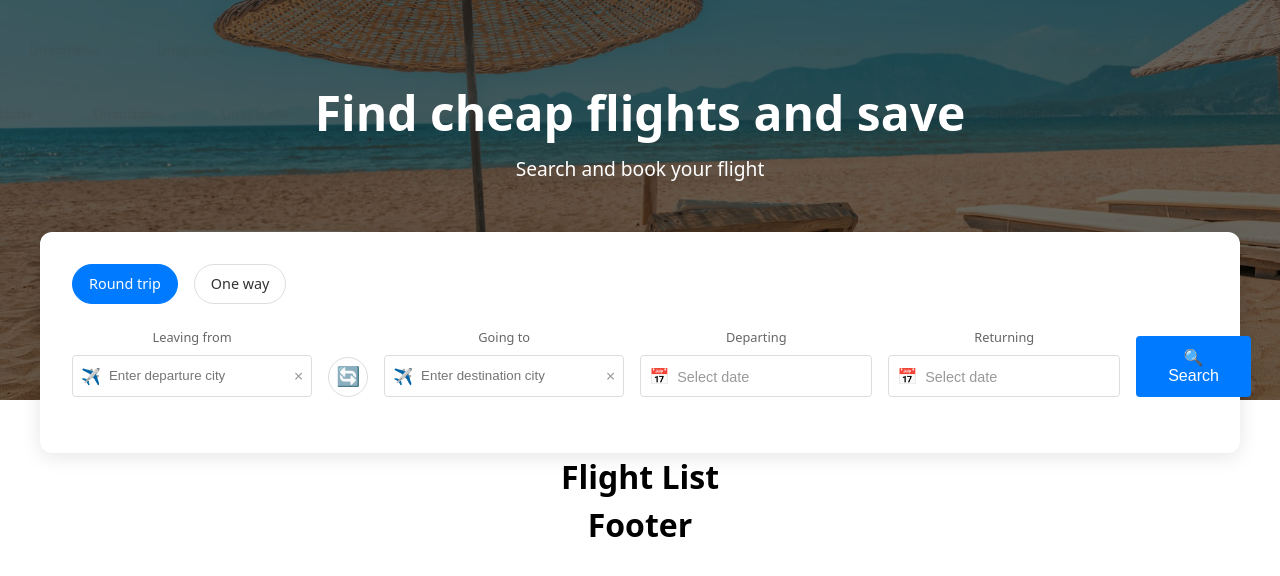
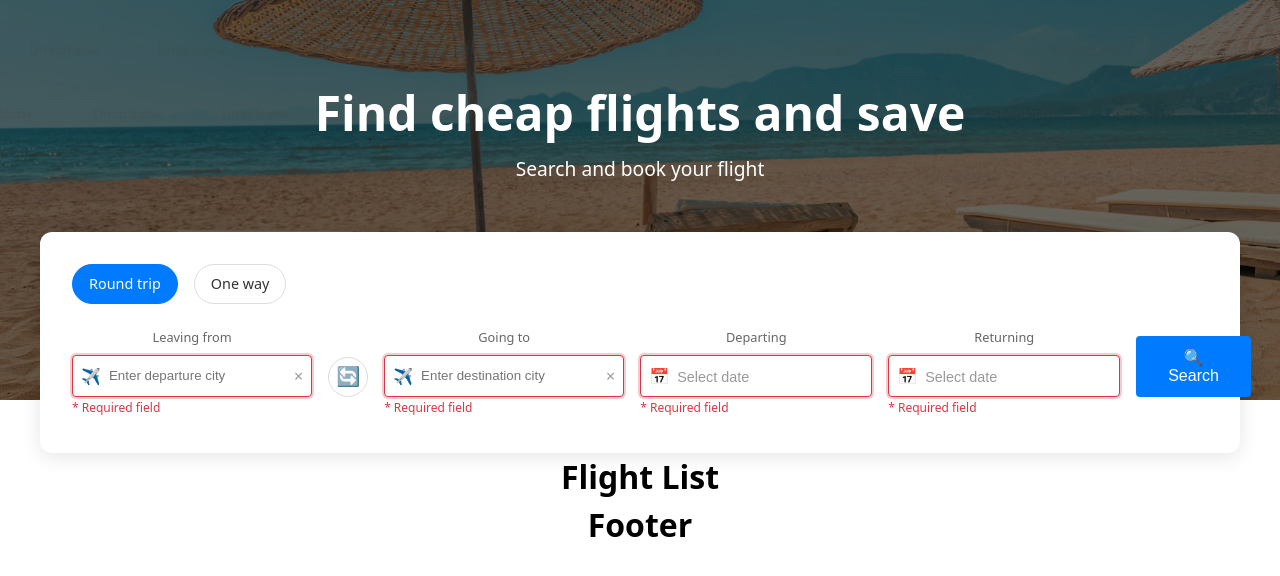
Before and after one commit to HeshamHamshary/FlightHub-Assignment, a React (Vite) app in the folder apps/Frontend/: page / in a window 1280 px wide. Both pictures are taken after a click on the button "🔍 Search". Shown: the top 576 px of the page. Built offline with nearby package versions, Linux system fonts and the light colour scheme.

Commit message:
Added input validation + logging when search is clicked

```diff
--- a/apps/Frontend/src/App.css
+++ b/apps/Frontend/src/App.css
@@ -208,6 +208,7 @@ html, body {
   flex-direction: column;
   gap: 0.5rem;
   background: white;
+  position: relative;
 }
 
 .form-field label {
@@ -233,6 +234,20 @@ html, body {
   margin-left: 0.5rem;
   background: transparent;
   color: black;
+}
+
+.input-container.error {
+  border-color: #dc3545;
+  box-shadow: 0 0 0 2px rgba(220, 53, 69, 0.25);
+}
+
+.error-message {
+  color: #dc3545;
+  font-size: 0.75rem;
+  position: absolute;
+  bottom: -20px;
+  left: 0;
+  display: block;
 }
 
 .icon {
--- a/apps/Frontend/src/components/FlightSearch.tsx
+++ b/apps/Frontend/src/components/FlightSearch.tsx
@@ -1,14 +1,30 @@
 import { useState } from 'react'
 import DatePicker from 'react-datepicker'
 import 'react-datepicker/dist/react-datepicker.css'
+
+// Reusable error message component
+const ErrorMessage = ({ show }: { show: boolean }) => {
+  if (!show) return null
+  return <span className="error-message">* Required field</span>
+}
 
 function FlightSearch() {
   // State for trip type selection
   const [selectedTripType, setSelectedTripType] = useState('round-trip')
 
-  // State for dates
+  // State for form inputs
   const [departureDate, setDepartureDate] = useState<Date | null>(null)
   const [returnDate, setReturnDate] = useState<Date | null>(null)
+  const [fromCity, setFromCity] = useState('')
+  const [toCity, setToCity] = useState('')
+
+  // State for validation errors
+  const [errors, setErrors] = useState({
+    fromCity: false,
+    toCity: false,
+    departureDate: false,
+    returnDate: false
+  })
 
   // Handle trip type selection
   const handleTripTypeClick = (tripType: string) => {
@@ -17,6 +33,44 @@ function FlightSearch() {
     if (tripType === 'one-way') {
       setReturnDate(null)
     }
+  }
+
+  // Handle search button click
+  const handleSearch = () => {
+    // Reset errors
+    setErrors({
+      fromCity: false,
+      toCity: false,
+      departureDate: false,
+      returnDate: false
+    })
+
+    // Validate required fields
+    const newErrors = {
+      fromCity: !fromCity.trim(),
+      toCity: !toCity.trim(),
+      departureDate: !departureDate,
+      returnDate: selectedTripType === 'round-trip' && !returnDate
+    }
+
+    setErrors(newErrors)
+
+    // Check if there are any errors
+    const hasErrors = Object.values(newErrors).some(error => error)
+
+    if (hasErrors) {
+      return
+    }
+
+    const searchData = {
+      tripType: selectedTripType,
+      fromCity: fromCity,
+      toCity: toCity,
+      departureDate: departureDate,
+      returnDate: returnDate
+    }
+
+    console.log('Search Data:', searchData)
   }
 
   return (
@@ -45,11 +99,17 @@ function FlightSearch() {
           {/* From field */}
           <div className="form-field">
             <label>Leaving from</label>
-            <div className="input-container">
+            <div className={`input-container ${errors.fromCity ? 'error' : ''}`}>
               <span className="icon">✈️</span>
-              <input type="text" placeholder="Enter departure city" />
-              <span className="clear-icon">×</span>
+              <input
+                type="text"
+                placeholder="Enter departure city"
+                value={fromCity}
+                onChange={(e) => setFromCity(e.target.value)}
+              />
+              <span className="clear-icon" onClick={() => setFromCity('')}>×</span>
             </div>
+            <ErrorMessage show={errors.fromCity} />
           </div>
 
           {/* Swap button */}
@@ -58,17 +118,23 @@ function FlightSearch() {
           {/* To field */}
           <div className="form-field">
             <label>Going to</label>
-            <div className="input-container">
+            <div className={`input-container ${errors.toCity ? 'error' : ''}`}>
               <span className="icon">✈️</span>
-              <input type="text" placeholder="Enter destination city" />
-              <span className="clear-icon">×</span>
+              <input
+                type="text"
+                placeholder="Enter destination city"
+                value={toCity}
+                onChange={(e) => setToCity(e.target.value)}
+              />
+              <span className="clear-icon" onClick={() => setToCity('')}>×</span>
             </div>
+            <ErrorMessage show={errors.toCity} />
           </div>
 
           {/* Departure date */}
           <div className="form-field">
             <label>Departing</label>
-            <div className="input-container">
+            <div className={`input-container ${errors.departureDate ? 'error' : ''}`}>
               <span className="icon">📅</span>
               <DatePicker
                 selected={departureDate}
@@ -81,13 +147,14 @@ function FlightSearch() {
                 onKeyDown={(e) => e.preventDefault()}
               />
             </div>
+            <ErrorMessage show={errors.departureDate} />
           </div>
 
           {/* Return date - only show for round trip */}
           {selectedTripType === 'round-trip' && (
             <div className="form-field">
               <label>Returning</label>
-              <div className="input-container">
+              <div className={`input-container ${errors.returnDate ? 'error' : ''}`}>
                 <span className="icon">📅</span>
                 <DatePicker
                   selected={returnDate}
@@ -99,12 +166,13 @@ function FlightSearch() {
                   onKeyDown={(e) => e.preventDefault()}
                 />
               </div>
+              <ErrorMessage show={errors.returnDate} />
             </div>
           )}
 
           {/* Search button */}
           <div className="search-button-container">
-            <button className="search-button">
+            <button className="search-button" onClick={handleSearch}>
               🔍 Search
             </button>
           </div>
```
